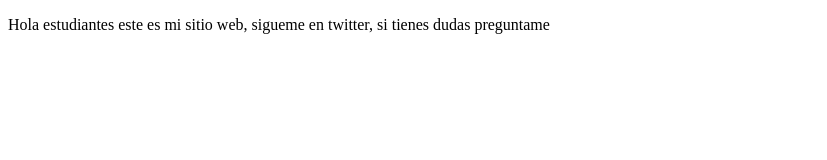
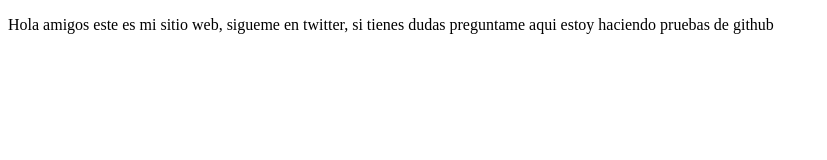
Before and after one commit to Livean/proyectoCursoDemoPrework, a plain HTML site: page index.html in a window 1280 px wide. Shown: the whole page, without its empty margins (0-827 px from the left). Drawn offline with Linux system fonts and the light colour scheme.

Commit message:
segunda prueba de commit git

```diff
--- a/index.html
+++ b/index.html
@@ -8,7 +8,8 @@
 </head>
 <body>
     <p>
-        Hola estudiantes este es mi sitio web, sigueme en twitter, si tienes dudas preguntame
+        Hola amigos este es mi sitio web, sigueme en twitter, si tienes dudas preguntame
+        aqui estoy haciendo pruebas de github
     </p>
 </body>
 </html>
```
Also changed, not shown: toke.txt (added).
